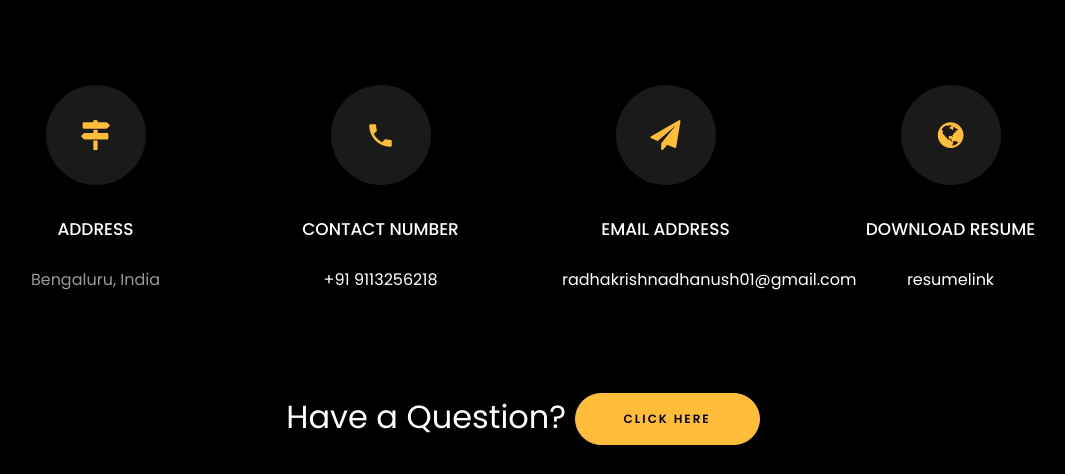
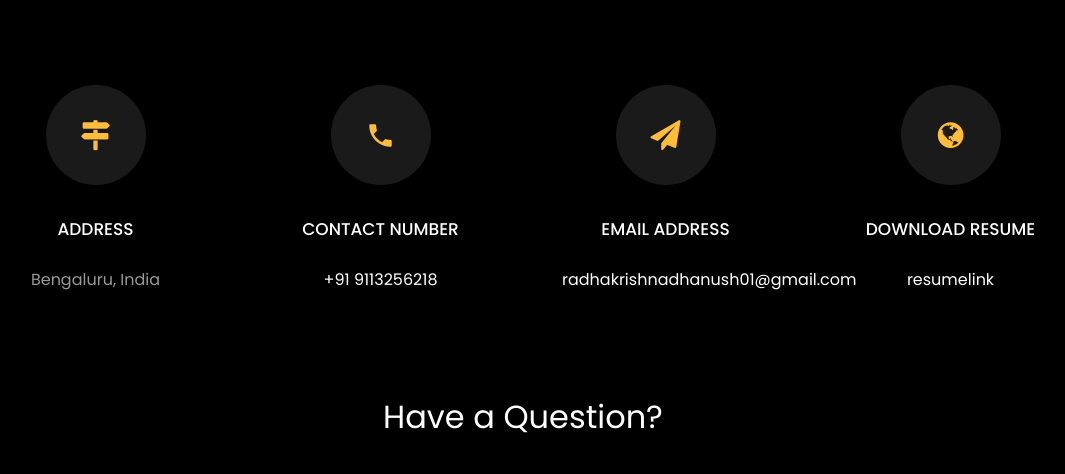
Before and after one commit to iloveuradha/Dhanushr.github.io, a plain HTML site: page index.html in a window 1280 px wide. Shown: the part 4813-5287 px from the top of the page, without its empty margins (117-1182 px from the left). Drawn offline with Linux system fonts and the light colour scheme; files whose address does not match are found by name.

Commit message:
Update index.html

```diff
--- a/index.html
+++ b/index.html
@@ -587,7 +587,7 @@
 			<br>
 			<div class="row justify-content-center">
 				<div class="col-md-7 ftco-animate text-center">
-					<h2>Have a<span> Question?  </span> <a href="https://forms.gle/uLaTShUKXraAvHJ77" class="btn btn-primary py-3 px-5">Click Here</a> </h2>
+					<h2>Have a<span> Question?   </h2>
 				</div>
 			</div>
 				<br>
```
